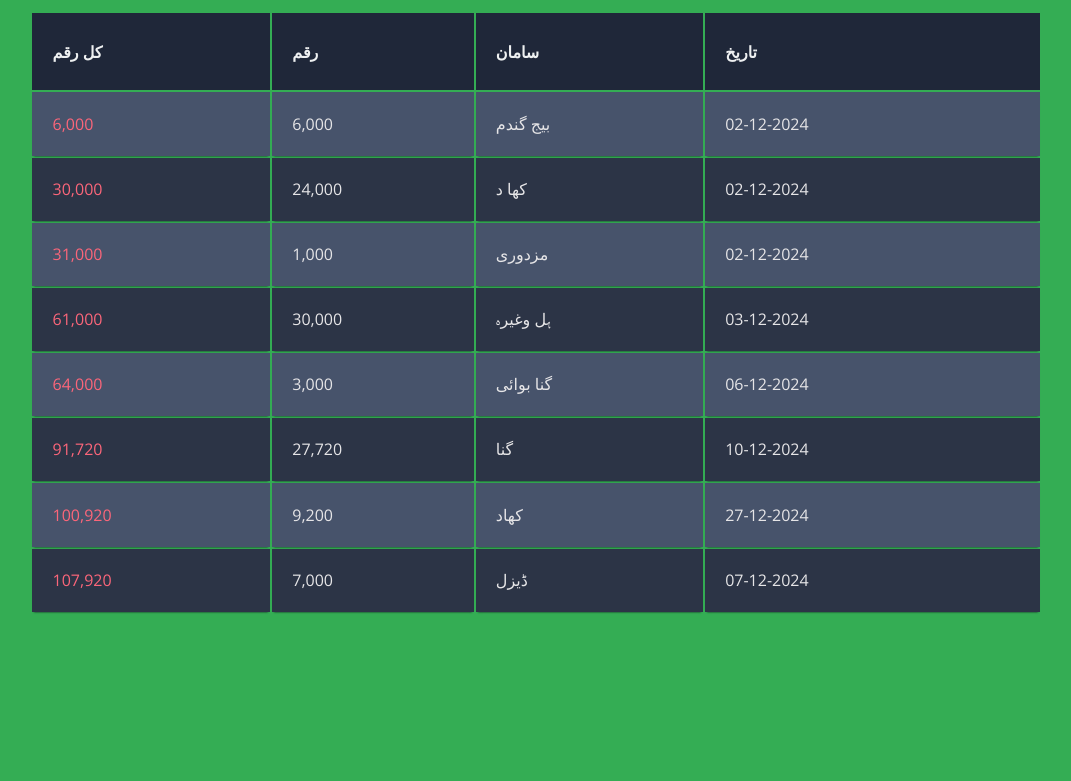
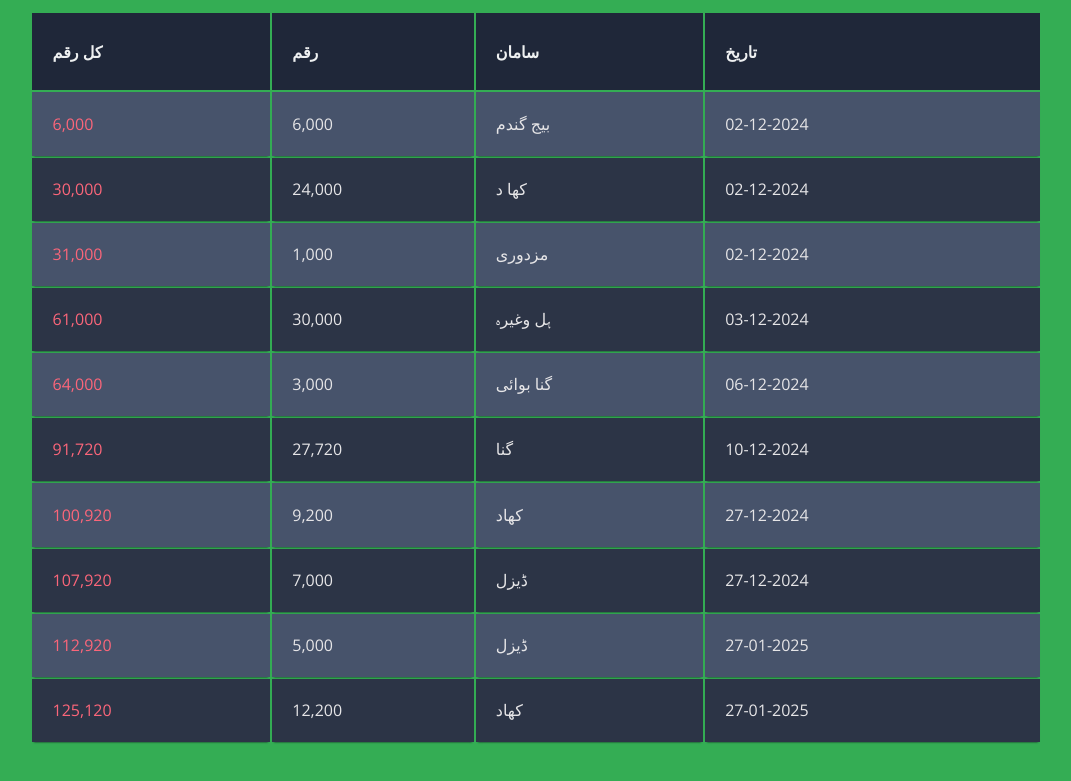
Before and after one commit to Talha6473/Gundum, a plain HTML site: page index.html in a window 1280 px wide. Shown: the part 163-944 px from the top of the page, without its empty margins (104-1175 px from the left). Before the commit the page ends 913 px from the top, so only its background shows below. Drawn offline with nearby package versions, Linux system fonts and the light colour scheme.

Commit message:
Update index.html

```diff
--- a/index.html
+++ b/index.html
@@ -68,8 +68,20 @@
 			<td>107,920</td>
 						<td>7,000</td>
 						<td>ڈیزل</td>
-						<td>07-12-2024</td>
+						<td>27-12-2024</td>
 			</tr>
+		<tr>
+<td>112,920</td>
+			<td>5,000</td>
+			<td>ڈیزل</td>
+			<td>27-01-2025</td>
+</tr>
+<tr>
+<td>125,120</td>
+			<td>12,200</td>
+			<td>کھاد</td>
+			<td>27-01-2025</td>
+	</tr>
 	</tbody>
 </table>
 <!-- partial -->
```
